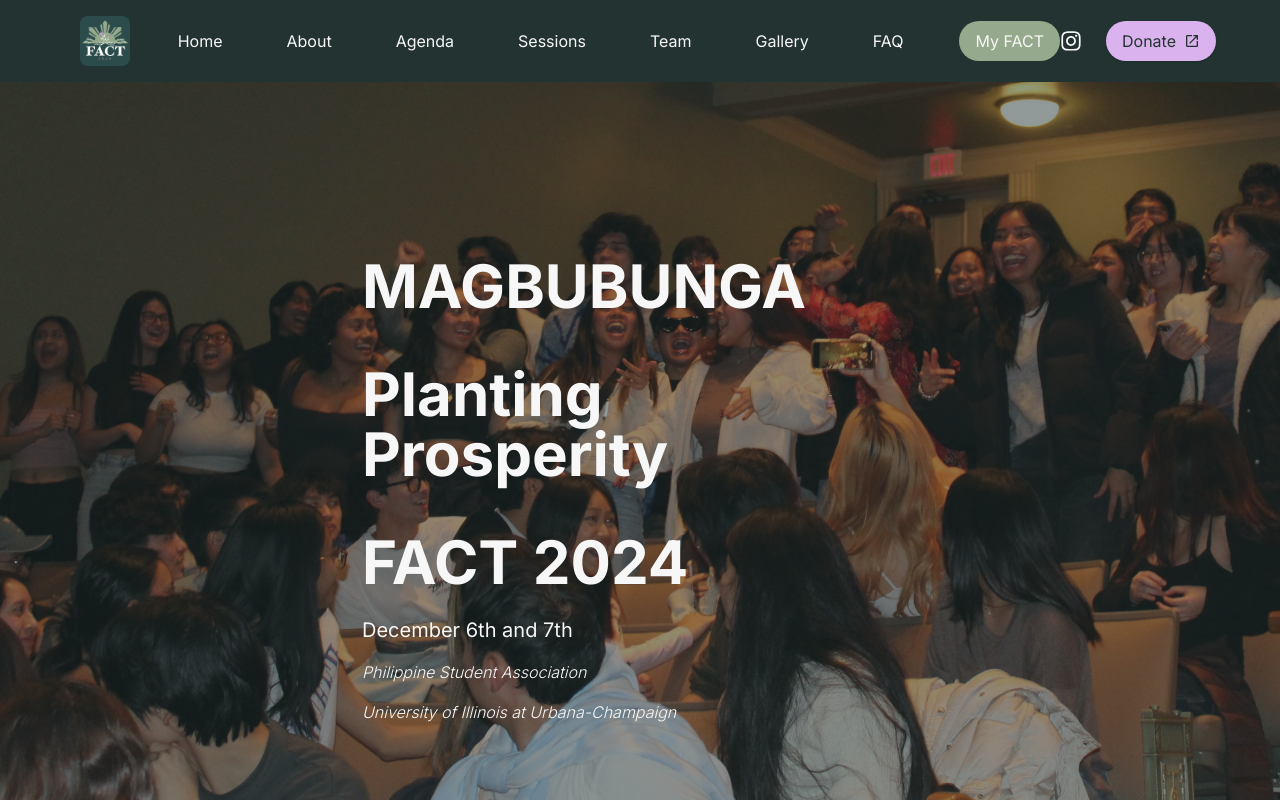
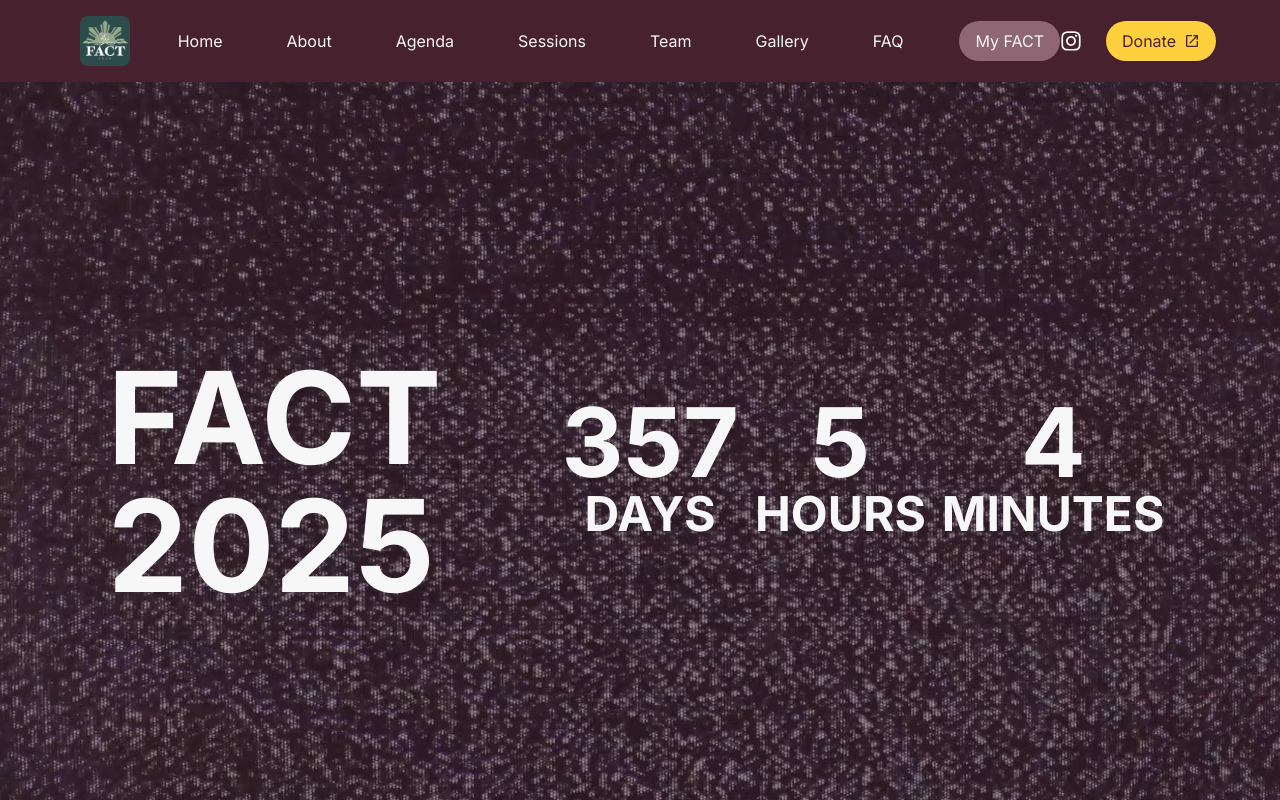
Before and after one commit to filipinx-americans-coming-together/fact-website-frontend, a Next.js app: page / in a window 1280 px wide. Shown: the top 800 px of the page. Built offline with nearby package versions, Linux system fonts and the light colour scheme; no server answers.

Commit message:
Changed color palette and home page

```diff
--- a/src/app/layout.tsx
+++ b/src/app/layout.tsx
@@ -6,7 +6,7 @@ import { QueryProviderWrapper } from "@/components/QueryProviderWrapper";
 const inter = Inter({ subsets: ["latin"] });
 
 export const metadata: Metadata = {
-    title: "FACT 2024",
+    title: "FACT 2025",
     description:
         "Filipinx Americans Coming Together conference presented by the Philippine Student Association at UIUC",
 };
--- a/src/app/page.tsx
+++ b/src/app/page.tsx
@@ -8,8 +8,8 @@ import NotificationsManager from "@/components/ui/NotificationManager";
 import { useNotifications } from "@/hooks/api/useNotifications";
 import LinkButton from "@/components/ui/LinkButton";
 
-const BACKGROUND_URL = "/welcome-ceremony.jpg";
-const BACKGROUND_ALT = "FACT 2023 Welcome Ceremony";
+const BACKGROUND_URL = "/pre-drop.jpg";
+const BACKGROUND_ALT = "FACT 2025 In Progress";
 
 export default function Home() {
     const { notifications } = useNotifications();
@@ -28,26 +28,28 @@ export default function Home() {
             <BackgroundImage imageURL={BACKGROUND_URL}>
                 <div className="max-w-lg flex justify-center text-center flex-col-reverse md:flex-row md:text-left">
                     <div className="flex flex-col justify-start">
-                        <div className="font-bold my-6 text-4xl lg:text-6xl">
+                        {/* <div className="font-bold my-6 text-4xl lg:text-6xl">
                             MAGBUBUNGA
+                        </div> */}
+                        {/* <div className="font-bold my-6 text-4xl lg:text-6xl">
+                            Planting Prosperity
+                        </div> */}
+                        <div className="font-bold my-6 text-4xl lg:text-9xl">
+                            FACT 2025
                         </div>
-                        <div className="font-bold my-6 text-4xl lg:text-6xl">
-                            Planting Prosperity
-                        </div>
-                        <div className="font-bold my-6 text-4xl lg:text-6xl">
-                            FACT 2024
-                        </div>
-                        <div className="text-xl">December 6th and 7th</div>
+                        {/* <div className="text-xl">December 6th and 7th</div>
                         <div className="italic font-light my-2 mt-4">
                             Philippine Student Association
                         </div>
                         <div className="italic font-light my-2">
                             University of Illinois at Urbana-Champaign
-                        </div>
+                        </div> */}
                     </div>
                     <div className="my-4 md:mx-8 lg:mx-14"></div>
-                    <div className="hidden flex flex-col justify-center text-center gap-2">
-                        <div className="font-bold text-6xl md:text-8xl">TODAY!</div>
+                    <div className="flex flex-col justify-center text-center gap-2">
+                        <div className="font-bold text-6xl md:text-5xl">
+                            <CountdownTimer date={new Date("2025-11-14T00:00:00Z")}></CountdownTimer>
+                        </div>
                         <br className="my-5" />
                         {/* <p className="italic font-light my-2">
                             Registration opens 11/1/2024
@@ -56,13 +58,13 @@ export default function Home() {
                             text="REGISTER NOW"
                             url="/my-fact/register"
                         /> */}
-                        <br />
+                        {/* <br />
                         <LinkButton
                             text="GET VARIETY SHOW TICKETS"
                             url="https://www.eventbrite.com/e/fact-2024-variety-show-tickets-1070730767549"
                             newTab={true}
                         />
-                        <br />
+                        <br /> */}
                     </div>
                 </div>
             </BackgroundImage>
--- a/tailwind.config.ts
+++ b/tailwind.config.ts
@@ -15,11 +15,11 @@ const config: Config = {
                 "home-image": "url('/welcome-ceremony.jpg')",
             },
             colors: {
-                "background-primary": "#233332",
+                "background-primary": "#48212F",
                 "text-primary": "#F7F7F7",
-                "highlight-primary": "#95AA8C",
-                "highlight-secondary": "#2B4C4B",
-                "highlight-2-primary": "#DAB3EE",
+                "highlight-primary": "#8E6674",
+                "highlight-secondary": "#e37f9656",
+                "highlight-2-primary": "#FED03D",
                 "highlight-2-secondary": "#9580A0",
             },
             animation: {
```
Also changed, not shown: public/pre-drop.jpg (added).
